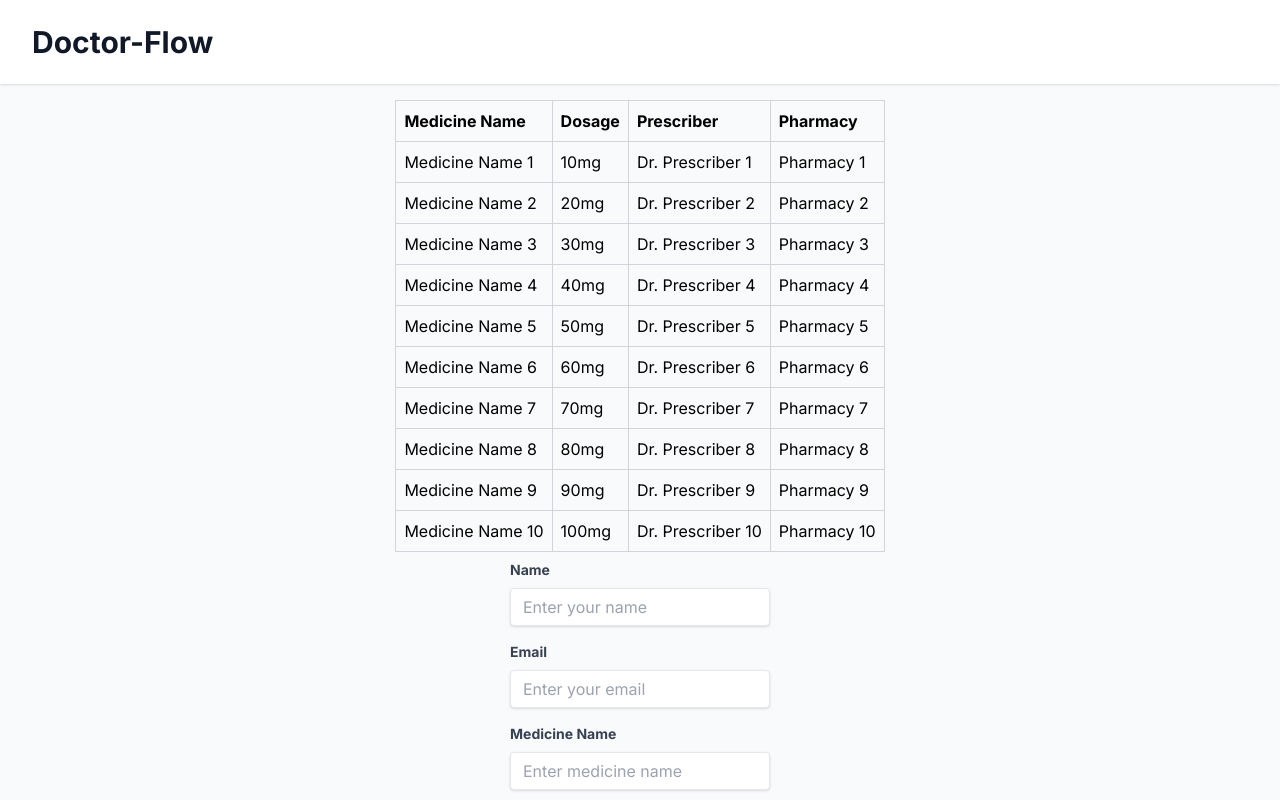
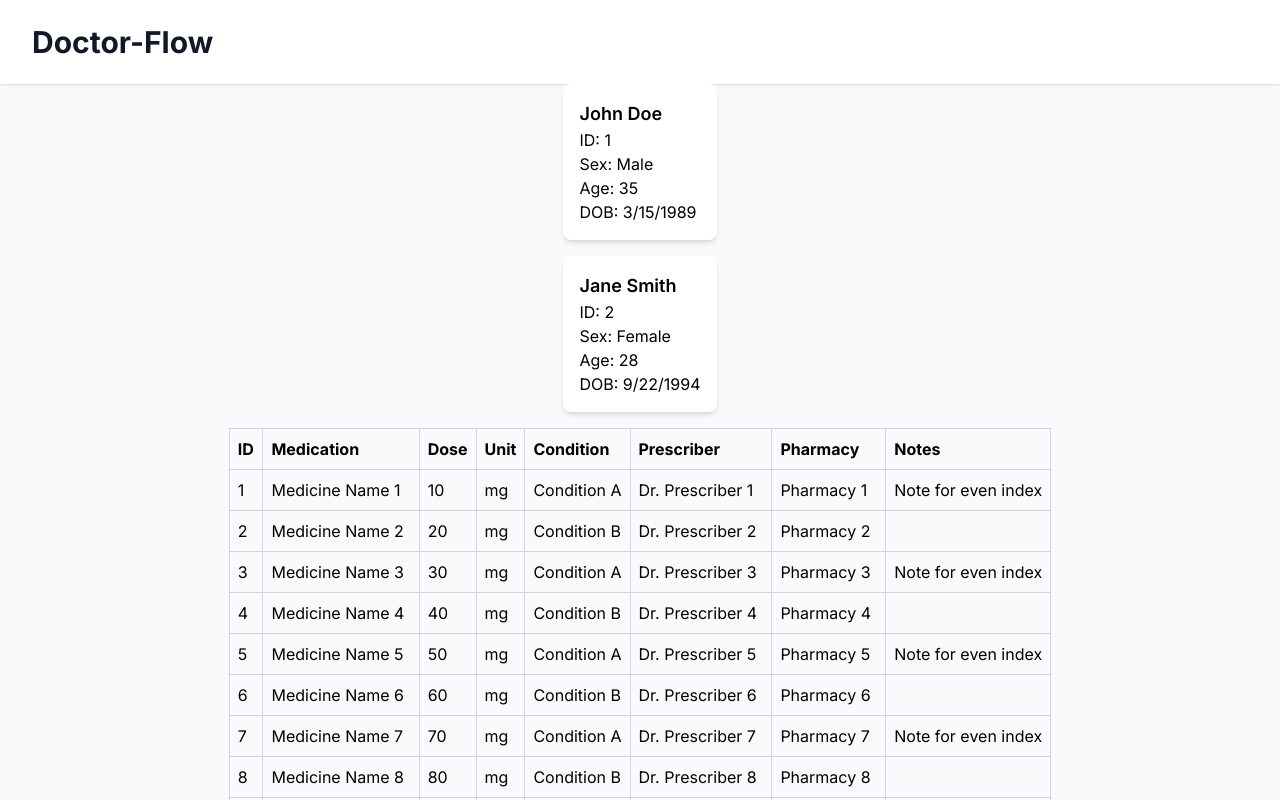
Before and after one commit to Marvin-Deng/Doctor-Flow, a Next.js app in the folder frontend/: page / in a window 1280 px wide. Shown: the top 800 px of the page. Built offline with nearby package versions, Linux system fonts and the light colour scheme.

Commit message:
Add patient card and update med table with new types

```diff
--- a/frontend/src/app/home/page.tsx
+++ b/frontend/src/app/home/page.tsx
@@ -1,6 +1,7 @@
 import React from "react";
 import MedTable from "../../components/MedTable";
 import NewPatientForm from "../../components/NewPatientForm";
+import PatientList from "../../components/PatientList"
 
 const LandingPage = () => {
   return (
@@ -10,6 +11,7 @@ const LandingPage = () => {
           <h1 className="text-3xl font-bold text-gray-900">Doctor-Flow</h1>
         </div>
       </header>
+      <PatientList />
       <MedTable />
       <NewPatientForm />
     </div>
--- a/frontend/src/components/MedTable.tsx
+++ b/frontend/src/components/MedTable.tsx
@@ -1,5 +1,7 @@
 "use client";
 import React from "react";
+import Medication from "../types/Med";
+import { Row } from "@tanstack/react-table";
 
 import {
   ColumnDef,
@@ -11,59 +13,98 @@ import {
   useReactTable,
 } from "@tanstack/react-table";
 
-// Mock data
 const createMedicineData = () => {
   return Array(10)
     .fill(null)
     .map((_, index) => ({
-      medicineName: `Medicine Name ${index + 1}`,
-      dosage: `${10 * (index + 1)}mg`,
+      id: index + 1,
+      rx: `Medicine Name ${index + 1}`,
+      dose: 10 * (index + 1),
+      unit: "mg",
+      condition: index % 2 === 0 ? "Condition A" : "Condition B",
       prescriber: `Dr. Prescriber ${index + 1}`,
       pharmacy: `Pharmacy ${index + 1}`,
+      notes: index % 2 === 0 ? "Note for even index" : undefined,
     }));
 };
 
-type Medicine = {
-  medicineName: string;
-  dosage: string;
-  prescriber: string;
-  pharmacy: string;
-};
+const defaultSortFn: SortingFn<Medication> = (
+  rowA: Row<Medication>,
+  rowB: Row<Medication>,
+  columnId: string
+) => {
+  const rawValueA = rowA.getValue(columnId);
+  const rawValueB = rowB.getValue(columnId);
 
-const sortStatusFn: SortingFn<Medicine> = (rowA, rowB, _columnId) => {
-  const statusA = rowA.original.medicineName;
-  const statusB = rowB.original.medicineName;
-  const statusOrder = ["single", "complicated", "relationship"];
-  return statusOrder.indexOf(statusA) - statusOrder.indexOf(statusB);
+  if (rawValueA == null && rawValueB == null) {
+    return 0;
+  } else if (rawValueA == null) {
+    return 1;
+  } else if (rawValueB == null) {
+    return -1;
+  }
+
+  if (typeof rawValueA === "string" && typeof rawValueB === "string") {
+    return rawValueA.localeCompare(rawValueB);
+  } else if (typeof rawValueA === "number" && typeof rawValueB === "number") {
+    return rawValueA - rawValueB;
+  }
+
+  return String(rawValueA).localeCompare(String(rawValueB));
 };
 
 const MedTable = () => {
   const [sorting, setSorting] = React.useState<SortingState>([]);
 
-  const columns = React.useMemo<ColumnDef<Medicine>[]>(
+  const columns = React.useMemo<ColumnDef<Medication>[]>(
     () => [
       {
-        accessorKey: "medicineName",
-        header: () => "Medicine Name",
+        accessorKey: "id",
+        header: () => "ID",
         cell: (info) => info.getValue(),
+        sortingFn: defaultSortFn,
       },
       {
-        accessorKey: "dosage",
-        header: () => "Dosage",
+        accessorKey: "rx",
+        header: () => "Medication",
         cell: (info) => info.getValue(),
-        sortDescFirst: true,
+        sortingFn: defaultSortFn,
+      },
+      {
+        accessorKey: "dose",
+        header: () => "Dose",
+        cell: (info) => info.getValue(),
+        sortingFn: defaultSortFn,
+      },
+      {
+        accessorKey: "unit",
+        header: () => "Unit",
+        cell: (info) => info.getValue(),
+        sortingFn: defaultSortFn,
+      },
+      {
+        accessorKey: "condition",
+        header: () => "Condition",
+        cell: (info) => info.getValue(),
+        sortingFn: defaultSortFn,
       },
       {
         accessorKey: "prescriber",
         header: () => "Prescriber",
         cell: (info) => info.getValue(),
-        sortUndefined: "last",
+        sortingFn: defaultSortFn,
       },
       {
         accessorKey: "pharmacy",
         header: () => "Pharmacy",
         cell: (info) => info.getValue(),
-        sortUndefined: "last",
+        sortingFn: defaultSortFn,
+      },
+      {
+        accessorKey: "notes",
+        header: () => "Notes",
+        cell: (info) => info.getValue(),
+        sortingFn: defaultSortFn,
       },
     ],
     []
@@ -85,8 +126,7 @@ const MedTable = () => {
 
   return (
     <div className="p-2">
-      <div className="h-2" />{" "}
-      {/* This div seems to be used for spacing, ensure it's needed */}
+      <div className="h-2" />
       <table className="w-full border-collapse border border-gray-300">
         <thead>
           {table.getHeaderGroups().map((headerGroup) => (
--- /dev/null
+++ b/frontend/src/components/PatientCard.tsx
@@ -0,0 +1,22 @@
+import React from "react";
+import Patient from "../types/Patient";
+
+interface PatientCardProps {
+  patient: Patient;
+}
+
+const PatientCard: React.FC<PatientCardProps> = ({ patient }) => {
+  return (
+    <div className="bg-white shadow-md rounded-lg p-4 flex items-center space-x-4">
+      <div className="flex-grow">
+        <h2 className="text-lg font-semibold">{patient.name}</h2>
+        <p>ID: {patient.id}</p>
+        <p>Sex: {patient.sex}</p>
+        <p>Age: {patient.age}</p>
+        <p>DOB: {new Date(patient.dob).toLocaleDateString()}</p>
+      </div>
+    </div>
+  );
+};
+
+export default PatientCard;
--- /dev/null
+++ b/frontend/src/components/PatientList.tsx
@@ -0,0 +1,57 @@
+import React from "react";
+import PatientCard from "./PatientCard";
+import Patient from "../types/Patient";
+
+const PatientsList: React.FC = () => {
+  const dummyPatients: Patient[] = [
+    {
+      id: 1,
+      name: "John Doe",
+      sex: "Male",
+      age: 35,
+      dob: new Date("1989-03-15"),
+      email: "john@example.com",
+      insurance: "Provider A",
+      allergies: ["Peanuts"],
+      medications: [
+        {
+          id: 1,
+          rx: "Medication A",
+          dose: 10.0,
+          unit: "mg",
+          prescriber: "Dr. Smith",
+          pharmacy: "Pharmacy A",
+        },
+      ],
+    },
+    {
+      id: 2,
+      name: "Jane Smith",
+      sex: "Female",
+      age: 28,
+      dob: new Date("1994-09-22"),
+      email: "jane@example.com",
+      insurance: "Provider B",
+      allergies: ["Penicillin"],
+      medications: [
+        {
+          id: 2,
+          rx: "Medication B",
+          dose: 20.0,
+          unit: "mg",
+          prescriber: "Dr. Johnson",
+          pharmacy: "Pharmacy B",
+        },
+      ],
+    },
+  ];
+
+  return (
+    <div className="space-y-4">
+      {dummyPatients.map((patient) => (
+        <PatientCard key={patient.id} patient={patient} />
+      ))}
+    </div>
+  );
+};
+export default PatientsList;
--- a/frontend/src/types/patient.tsx
+++ b/frontend/src/types/patient.tsx
@@ -1,7 +1,7 @@
-import Medication from "./med"
+import Medication from "./Med";
 
 export default interface Patient {
-    id: string;
+  id: number;
   name: string;
   sex: string;
   age: number;
```
Also changed, not shown: frontend/src/types/med.tsx (+10 -6 lines). Lines whose indentation alone changed are shown as unchanged.
